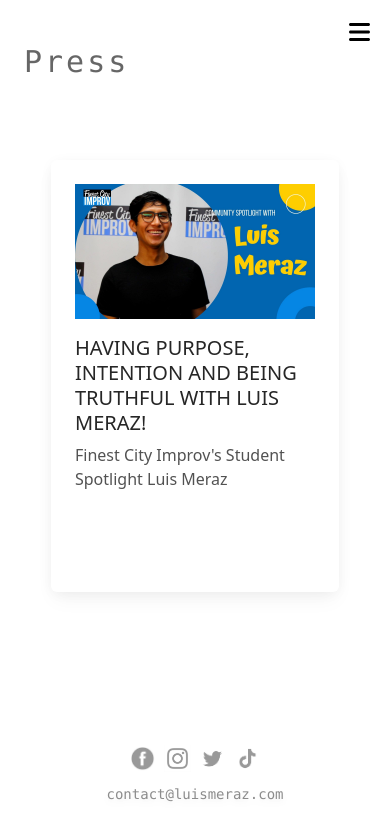
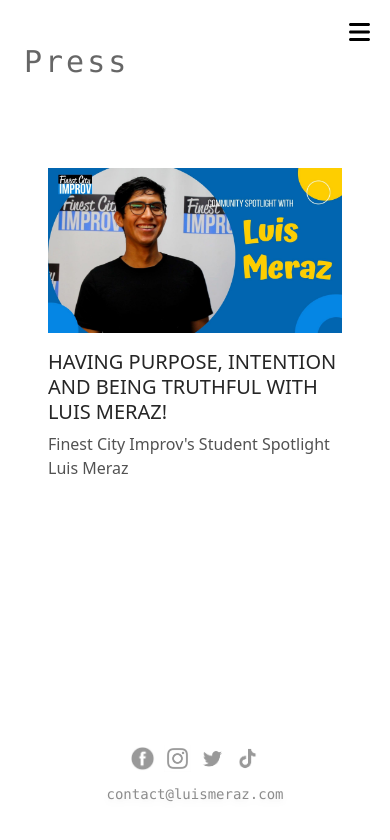
Before and after one commit to juhyeh/actor-website, a Next.js app: page /press in a window 390 px wide. Shown: the top 840 px of the page. Built offline with nearby package versions, Linux system fonts and the light colour scheme.

Commit message:
horizontal styling for press card

```diff
--- a/app/globals.css
+++ b/app/globals.css
@@ -138,10 +138,14 @@
 /* Press Page */
 
 .press_cards_container {
-  @apply flex flex-wrap w-full justify-center items-start;
+  @apply container flex flex-wrap w-full h-full justify-center lg:pt-[4rem];
 }
 
-.press_card {
+.horizontal_press_card {
+  @apply p-6 flex flex-col md:flex-row;
+}
+
+.vertical_press_card {
   @apply block bg-white rounded-md w-[18rem] h-[27rem] justify-center shadow-[0_2px_15px_-3px_rgba(0,0,0,0.07),0_10px_20px_-2px_rgba(0,0,0,0.04)] m-4;
 }
 
--- a/app/press/page.js
+++ b/app/press/page.js
@@ -1,38 +1,33 @@
 import React from "react";
-import Image from "next/image";
+import HorizontalPressCard from "@/components/HorizontalPressCard";
+
+const pressCardInfoList = [
+  {
+    link: "https://www.finestcityimprov.com/having-purpose-intention-and-being-truthful-with-luis-meraz/",
+    photoPath: "/press-photos/finest-city-improv-luis-meraz.jpeg",
+    alt: "Luis Meraz with Finest City Improv",
+    title: "HAVING PURPOSE, INTENTION AND BEING TRUTHFUL WITH LUIS MERAZ!",
+    description: "Finest City Improv's Student Spotlight Luis Meraz",
+  },
+];
 
 const Press = () => {
   return (
-    <div class="max-w-screen-xl w-screen sm:px-16 px-6 h-screen flex flex-col">
+    <div class="max-w-screen-xl w-screen sm:px-16 px-6 flex flex-col h-full">
       <heading class="flex justify-start w-full">
         <h1 className="page_heading_mobile">Press</h1>
       </heading>
-      <div className="press_cards_container lg:my-[4rem]">
-        <div className="press_card">
-          <a
-            href="https://www.finestcityimprov.com/having-purpose-intention-and-being-truthful-with-luis-meraz/"
-            target="_blank"
-          >
-            <div class="p-6">
-              <Image
-                class="mb-4"
-                width={300}
-                height={300}
-                style={{ objectFit: "contain" }}
-                src="/press-photos/finest-city-improv-luis-meraz.jpeg"
-                alt="Luis Meraz with Finest City Improv"
-              />
-              <div className="press_card_text">
-                <h5 class="mb-2 text-xl font-medium leading-tight text-neutral-800 font-sans">
-                  HAVING PURPOSE, INTENTION AND BEING TRUTHFUL WITH LUIS MERAZ!
-                </h5>
-                <p class="mb-4 text-base text-neutral-600 font-sans">
-                  Finest City Improv&apos;s Student Spotlight Luis Meraz
-                </p>
-              </div>
-            </div>
-          </a>
-        </div>
+      <div className="press_cards_container h-full">
+        {pressCardInfoList.map((cardInfo) => (
+          <HorizontalPressCard
+            key={cardInfo.title}
+            link={cardInfo.link}
+            photoPath={cardInfo.photoPath}
+            alt={cardInfo.alt}
+            title={cardInfo.title}
+            description={cardInfo.description}
+          />
+        ))}
       </div>
     </div>
   );
--- /dev/null
+++ b/components/HorizontalPressCard.jsx
@@ -0,0 +1,27 @@
+import React from "react";
+import Image from "next/image";
+
+const HorizontalPressCard = ({ link, photoPath, alt, title, description }) => {
+  return (
+    <div className="horizontal_press_card">
+      <a href={link} target="_blank">
+        <Image
+          class="mb-4"
+          width={300}
+          height={300}
+          style={{ objectFit: "contain" }}
+          src={photoPath}
+          alt={alt}
+        />
+      </a>
+      <div className="flex flex-col md:pl-11">
+        <h5 class="mb-2 text-xl font-medium leading-tight text-neutral-800 font-sans">
+          {title}
+        </h5>
+        <p class="mb-4 text-base text-neutral-600 font-sans">{description}</p>
+      </div>
+    </div>
+  );
+};
+
+export default HorizontalPressCard;
--- /dev/null
+++ b/components/VerticalPressCard.jsx
@@ -0,0 +1,31 @@
+import React from "react";
+import Image from "next/image";
+
+const VerticalPressCard = ({ link, photoPath, alt, heading, subheading }) => {
+  return (
+    <div className="vertical_press_card">
+      <a href={link} target="_blank">
+        <div class="p-6">
+          <Image
+            class="mb-4"
+            width={300}
+            height={300}
+            style={{ objectFit: "contain" }}
+            src={photoPath}
+            alt={alt}
+          />
+          <div className="press_card_text">
+            <h5 class="mb-2 text-xl font-medium leading-tight text-neutral-800 font-sans">
+              {heading}
+            </h5>
+            <p class="mb-4 text-base text-neutral-600 font-sans">
+              {subheading}
+            </p>
+          </div>
+        </div>
+      </a>
+    </div>
+  );
+};
+
+export default VerticalPressCard;
```
